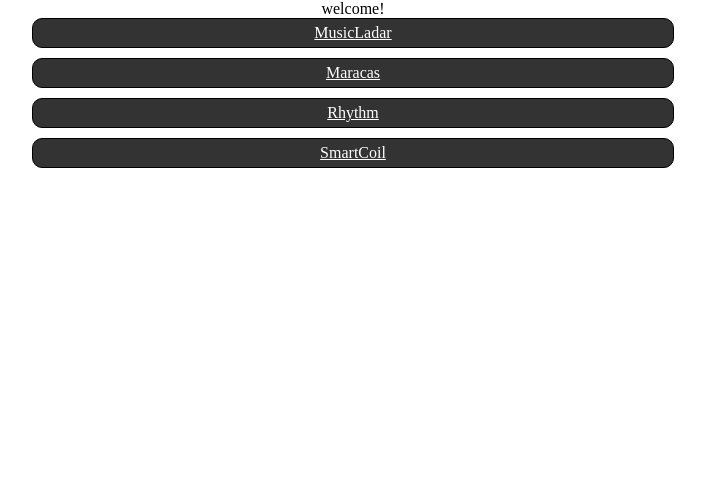
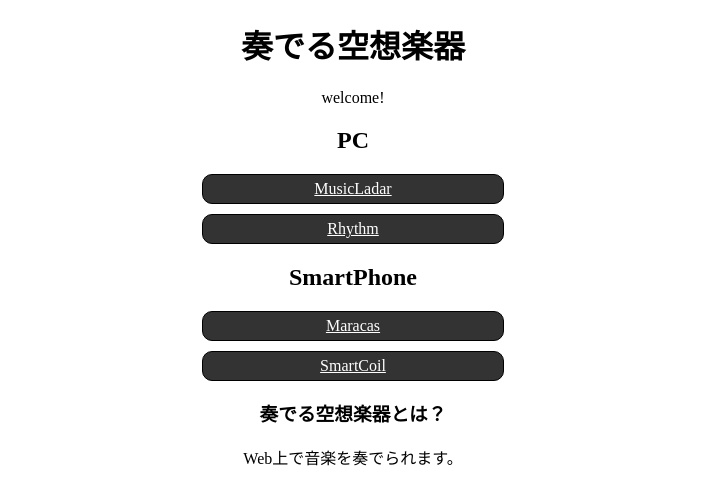
Before and after one commit to rm08K/Sotusei, a Nuxt app: page / in a window 1280 px wide. Shown: the top 504 px of the page, without its empty margins (287-992 px from the left). Built offline with nearby package versions, Linux system fonts and the light colour scheme.

Commit message:
⚙トップページを少し調整

```diff
--- a/pages/index.vue
+++ b/pages/index.vue
@@ -1,10 +1,15 @@
 <template>
 <div class="topContainer">
+  <h1 class="topTitle">奏でる空想楽器</h1>
   <div class="topText">welcome!</div>
+  <h2 class="topCategory">PC</h2>
   <nuxt-link class="topLink" to="/MusicLadar">MusicLadar</nuxt-link>
+  <nuxt-link class="topLink" to="/Rhythm">Rhythm</nuxt-link>
+  <h2 class="topCategory">SmartPhone</h2>
   <nuxt-link class="topLink" to="/Maracas">Maracas</nuxt-link>
-  <nuxt-link class="topLink" to="/Rhythm">Rhythm</nuxt-link>
   <nuxt-link class="topLink" to="/SmartCoil">SmartCoil</nuxt-link>
+  <h3 class="topText">奏でる空想楽器とは？</h3>
+  <p class="topText">Web上で音楽を奏でられます。</p>
 </div>
 </template>
 
@@ -18,11 +23,18 @@
   .topContainer {
     margin: auto;
   }
+  .topTitle {
+    text-align: center;
+  }
+  .topCategory {
+    text-align: center;
+  }
   .topText {
     text-align: center;
   }
   .topLink {
     width: 50%;
+    max-width: 300px;
     text-align: center;
     margin: auto;
     margin-bottom: 10px;
```
